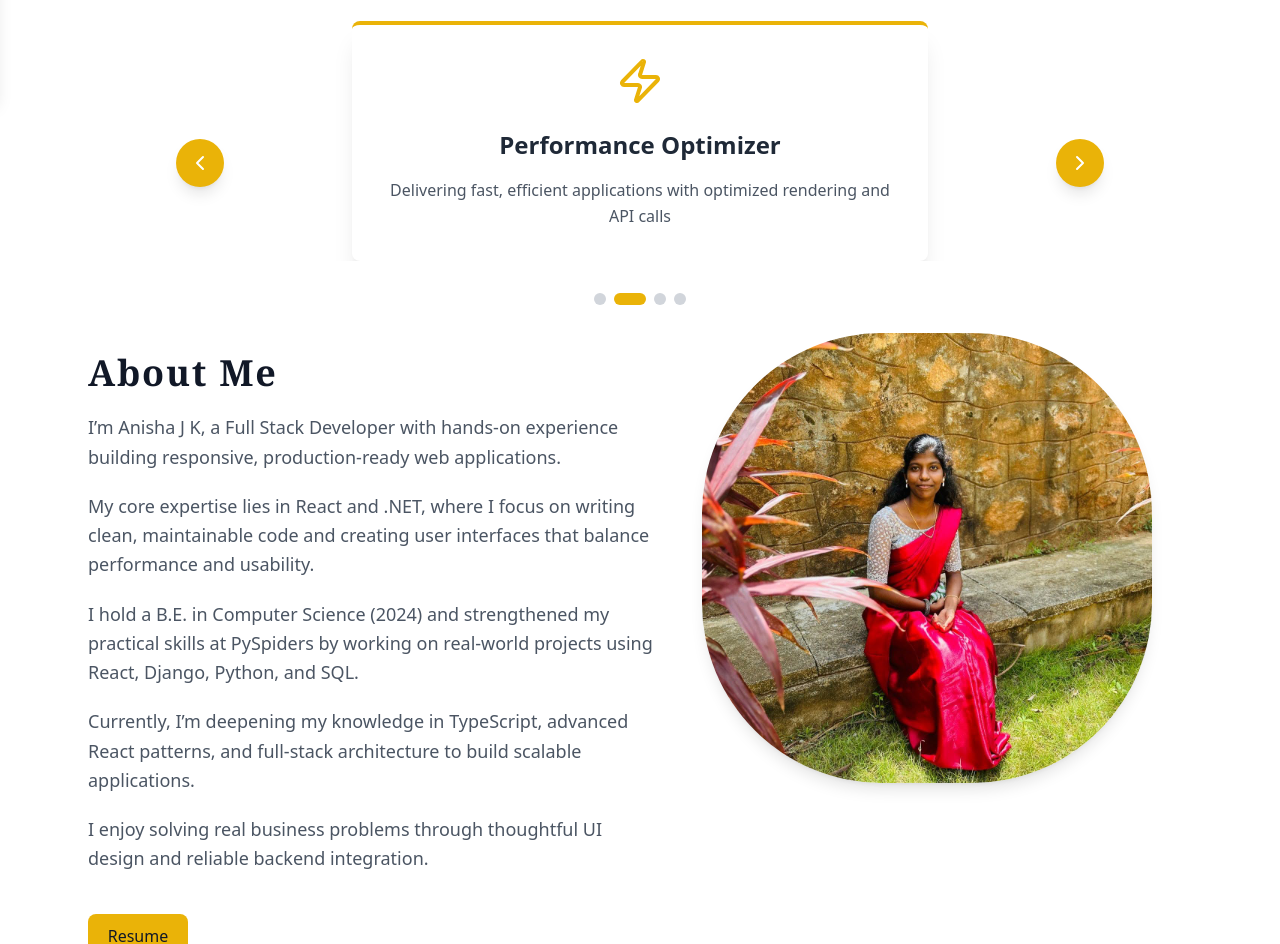
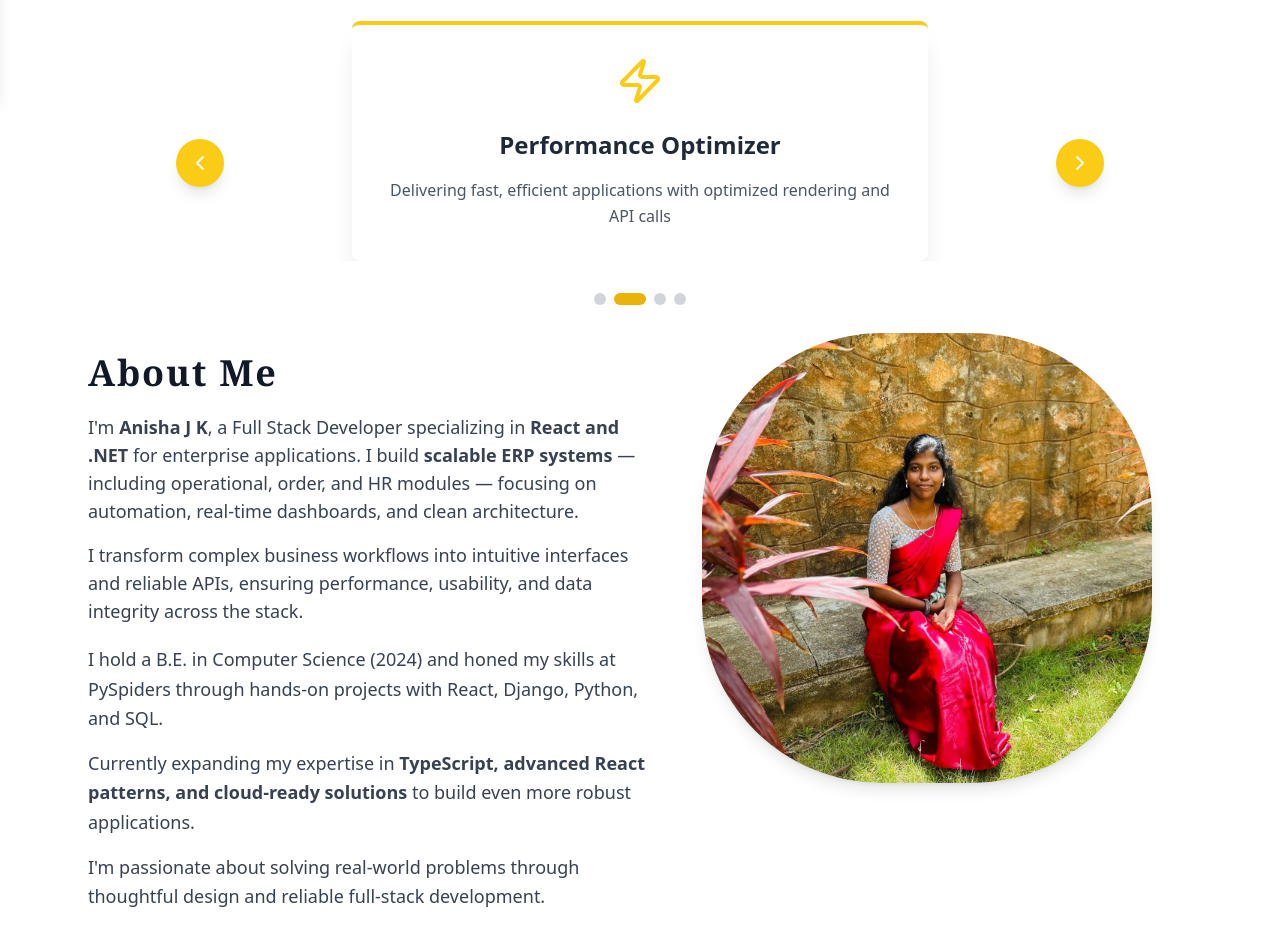
Before and after one commit to Anisha0023/PortfolioV2_react-tailwind, a React (Create React App) app: page / in a window 1280 px wide. Shown: the part 700-1644 px from the top of the page. Built offline with nearby package versions, Linux system fonts and the light colour scheme.

Commit message:
bg color fix

```diff
--- a/public/index.html
+++ b/public/index.html
@@ -12,7 +12,7 @@
       manifest.json provides metadata used when your web app is installed on a
       user's mobile device or desktop. See https://developers.google.com/web/fundamentals/web-app-manifest/
     -->
-    <link rel="manifest" href="%PUBLIC_URL%/manifest.json" />
+    <!-- <link rel="manifest" href="%PUBLIC_URL%/manifest.json" /> -->
     <!--
       Notice the use of %PUBLIC_URL% in the tags above.
       It will be replaced with the URL of the `public` folder during the build.
@@ -22,6 +22,7 @@
       work correctly both with client-side routing and a non-root public URL.
       Learn how to configure a non-root public URL by running `npm run build`.
     -->
+      <link rel="icon" src=""/>
     <title>Anisha | Crafting Scalable & User-Centric Web Apps</title>
   </head>
   <body>
--- a/src/Component/About.js
+++ b/src/Component/About.js
@@ -11,68 +11,77 @@ export default function About() {
 			<div className="w-full flex flex-col lg:flex-row items-center lg:items-start relative justify-around px-4 lg:px-20 gap-10">
 				{/* LEFT CONTENT */}
 				<div className="flex flex-col max-w-xl gap-5 mt-5">
-					<h1 className="font-bold text-4xl font-serif tracking-wider">
+					<h1 className="font-bold text-4xl font-serif tracking-wider dark:slate-50">
 						About Me
 					</h1>
 
-					{/* Always visible */}
-					<p className="text-gray-600 dark:text-white font-inter text-lg leading-relaxed max-w-xl">
-						I’m Anisha J K, a Full Stack Developer with hands-on experience
-						building responsive, production-ready web applications.
-					</p>
+					{/* Always visible - Shorter intro */}
+					<div className="space-y-4">
+						<p className="text-gray-700 dark:text-slate-300 font-inter text-base lg:text-lg leading-relaxed">
+							I'm <strong>Anisha J K</strong>, a Full Stack Developer
+							specializing in <strong>React and .NET</strong> for enterprise
+							applications. I build <strong>scalable ERP systems</strong> —
+							including operational, order, and HR modules — focusing on
+							automation, real-time dashboards, and clean architecture.
+						</p>
 
-					<p className="text-gray-600 dark:text-white font-inter text-lg leading-relaxed max-w-xl">
-						My core expertise lies in React and .NET, where I focus on writing
-						clean, maintainable code and creating user interfaces that balance
-						performance and usability.
-					</p>
+						<p className="text-gray-700 dark:text-slate-300 font-inter text-base lg:text-lg leading-relaxed">
+							I transform complex business workflows into intuitive interfaces
+							and reliable APIs, ensuring performance, usability, and data
+							integrity across the stack.
+						</p>
+					</div>
 
-					{/* Mobile: Read more content */}
+					{/* Expandable content for mobile */}
 					{expanded && (
-						<div className="lg:hidden space-y-5">
-							<p className="text-gray-600 dark:text-white font-inter text-lg leading-relaxed max-w-xl">
-								I hold a B.E. in Computer Science (2024) and strengthened my
-								practical skills at PySpiders by working on real-world projects
-								using React, Django, Python, and SQL.
+						<div className="lg:hidden space-y-4 animate-fadeIn">
+							<p className="text-gray-700 dark:text-slate-300 font-inter text-base leading-relaxed">
+								I hold a B.E. in Computer Science (2024) and honed my skills at
+								PySpiders through hands-on projects with React, Django, Python,
+								and SQL.
 							</p>
 
-							<p className="text-gray-600 dark:text-white font-inter text-lg leading-relaxed max-w-xl">
-								Currently, I’m deepening my knowledge in TypeScript, advanced
-								React patterns, and full-stack architecture to build scalable
-								applications.
+							<p className="text-gray-700 dark:text-slate-300 font-inter text-base leading-relaxed">
+								Currently expanding my expertise in{' '}
+								<strong>
+									TypeScript, advanced React patterns, and cloud-ready solutions
+								</strong>{' '}
+								to build even more robust applications.
 							</p>
 
-							<p className="text-gray-600 dark:text-white font-inter text-lg leading-relaxed max-w-xl">
-								I enjoy solving real business problems through thoughtful UI
-								design and reliable backend integration.
+							<p className="text-gray-700 dark:text-slate-300 font-inter text-base leading-relaxed">
+								I'm passionate about solving real-world problems through
+								thoughtful design and reliable full-stack development.
 							</p>
 						</div>
 					)}
 
 					{/* Desktop: Always visible */}
-					<div className="hidden lg:block space-y-5">
-						<p className="text-gray-600 dark:text-white font-inter text-lg leading-relaxed max-w-xl">
-							I hold a B.E. in Computer Science (2024) and strengthened my
-							practical skills at PySpiders by working on real-world projects
-							using React, Django, Python, and SQL.
+					<div className="hidden lg:block space-y-4">
+						<p className="text-gray-700 dark:text-slate-300 font-inter text-lg leading-relaxed">
+							I hold a B.E. in Computer Science (2024) and honed my skills at
+							PySpiders through hands-on projects with React, Django, Python,
+							and SQL.
 						</p>
 
-						<p className="text-gray-600 dark:text-white font-inter text-lg leading-relaxed max-w-xl">
-							Currently, I’m deepening my knowledge in TypeScript, advanced
-							React patterns, and full-stack architecture to build scalable
-							applications.
+						<p className="text-gray-700 dark:text-slate-300 font-inter text-lg leading-relaxed">
+							Currently expanding my expertise in{' '}
+							<strong>
+								TypeScript, advanced React patterns, and cloud-ready solutions
+							</strong>{' '}
+							to build even more robust applications.
 						</p>
 
-						<p className="text-gray-600 dark:text-white font-inter text-lg leading-relaxed max-w-xl">
-							I enjoy solving real business problems through thoughtful UI
-							design and reliable backend integration.
+						<p className="text-gray-700 dark:text-slate-300 font-inter text-lg leading-relaxed">
+							I'm passionate about solving real-world problems through
+							thoughtful design and reliable full-stack development.
 						</p>
 					</div>
 
 					<button
 						onClick={() => setExpanded(!expanded)}
 						className="lg:hidden font-semibold self-start">
-						<span className="flex items-center gap-1">
+						<span className="flex items-center gap-1 text-gray-400 dark:text-slate-400">
 							{expanded ? 'Read less' : 'Read more'}
 							<ChevronDown
 								className={`transition-transform duration-300 ${
@@ -88,7 +97,7 @@ export default function About() {
 							href={resume}
 							target="_blank"
 							rel="noopener noreferrer"
-							className="btn-default dark:text-black flex items-center gap-2 justify-center bg-yellow-500 border-none">
+							className="btn-default dark:text-black flex items-center gap-2 justify-center bg-yellow-400 border-none">
 							Resume
 						</a>
 					</div>
--- a/src/Component/Home.js
+++ b/src/Component/Home.js
@@ -1,5 +1,4 @@
 import { FaGithub, FaLinkedin } from 'react-icons/fa6';
-import { RiTodoLine } from 'react-icons/ri';
 import About from './About';
 import Projects from './Projects';
 import Experience from './Experience';
@@ -15,6 +14,7 @@ import {
 	ChevronLeft,
 	ChevronRight,
 } from 'lucide-react';
+
 function Home() {
 	const [currentSlide, setCurrentSlide] = useState(0);
 
@@ -64,39 +64,37 @@ function Home() {
 	}, []);
 	return (
 		<>
-			<div
-				data-aos="fade-bottom"
-				className="w-full flex flex-col lg:flex-row items-start justify-between px-8 mt-20 gap-10">
+			<div className="w-full flex flex-col lg:flex-row items-start justify-between px-8 mt-20 gap-10">
 				<div className="max-w-xl flex flex-col gap-5">
 					<h3 className="text-yellow-500 text-xl font-semibold tracking-wider">
 						FULL STACK DEVELOPER
 					</h3>
 
-					<h1 className="font-serif text-4xl font-bold leading-tight">
+					<h1 className="font-serif slate-50 text-4xl font-bold leading-tight">
 						Hello, I'm Anisha J K
 					</h1>
 
-					<p className="text-gray-600 dark:text-white font-inter text-lg leading-relaxed">
+					<p className="text-gray-600 dark:text-slate-300 font-inter text-lg leading-relaxed">
 						Specialized in building modern React frontends backed by robust .NET
 						APIs, delivering clean architecture and intuitive user experiences.
 					</p>
-					<p className="mt-6 text-sm text-gray-500 max-w-lg">
+					<p className="mt-6 text-gray-500 text-sm dark:text-slate-400 max-w-lg">
 						Currently working on scalable React and .NET applications in a
 						production environment.
 					</p>
 
 					<div className="flex flex-wrap gap-4 mt-5">
-						<a
+						{/* <a
 							className="btn-default flex items-center gap-2 justify-center"
 							target="blank">
 							Projects <RiTodoLine />
-						</a>
+						</a> */}
 
 						<a
 							href="https://www.linkedin.com/in/anisha-j-k-profile"
 							className="btn-default flex items-center gap-2 justify-center"
 							target="blank">
-							LinkedIn <FaLinkedin />
+							LinkedIn <FaLinkedin color="blue" />
 						</a>
 
 						<a
@@ -133,8 +131,8 @@ function Home() {
 								<div
 									key={index}
 									className="w-full flex-shrink-0 px-4">
-									<div className="bg-white dark:bg-gray-800 rounded-lg p-8 shadow-xl border-t-4 border-yellow-500 text-center max-w-xl mx-auto">
-										<div className="text-yellow-500 mb-6 flex justify-center">
+									<div className="bg-white dark:bg-slate-800 rounded-lg p-8 shadow-xl border-t-4 border-yellow-400 text-center max-w-xl mx-auto">
+										<div className="text-yellow-400 mb-6 flex justify-center">
 											{highlight.icon}
 										</div>
 										<h3 className="text-2xl font-bold mb-4 text-gray-800 dark:text-white">
@@ -152,12 +150,12 @@ function Home() {
 					{/* Navigation Buttons */}
 					<button
 						onClick={prevSlide}
-						className="absolute left-0 top-1/2 -translate-y-1/2 -translate-x-4 bg-yellow-500 hover:bg-yellow-600 text-white p-3 rounded-full shadow-lg transition-all duration-300">
+						className="absolute left-0 top-1/2 -translate-y-1/2 -translate-x-4 bg-yellow-400 hover:bg-yellow-500 text-slate-50 p-3 rounded-full shadow-lg transition-all duration-300">
 						<ChevronLeft className="w-6 h-6" />
 					</button>
 					<button
 						onClick={nextSlide}
-						className="absolute right-0 top-1/2 -translate-y-1/2 translate-x-4 bg-yellow-500 hover:bg-yellow-600 text-white p-3 rounded-full shadow-lg transition-all duration-300">
+						className="absolute right-0 top-1/2 -translate-y-1/2 translate-x-4 bg-yellow-400 hover:bg-yellow-500 text-slate-50 p-3 rounded-full shadow-lg transition-all duration-300">
 						<ChevronRight className="w-6 h-6" />
 					</button>
 					<div className="flex justify-center gap-2 mt-8">
--- a/src/Component/Sidebar.js
+++ b/src/Component/Sidebar.js
@@ -19,8 +19,8 @@ function Sidebar() {
 			{/* DeskTop View */}
 			<nav
 				className="hidden md:flex w-full items-center py-5 px-20 gap-10
-				bg-yellow-500/70
-				text-black dark:text-gray-100
+
+				text-black dark:text-slate-50
 				font-medium transition-colors sticky top-0 z-50 backdrop-filter backdrop-blur-[20px]">
 				<span className="font-bold text-xl"></span>
 
@@ -29,7 +29,7 @@ function Sidebar() {
 						<a
 							key={item.name}
 							href={item.link}
-							className="hover:text-black/70 dark:hover:text-yellow-400 transition">
+							className="hover:text-black/70 transition">
 							{item.name}
 						</a>
 					))}
--- a/src/index.css
+++ b/src/index.css
@@ -9,7 +9,7 @@
 
 }
 .dark .btn-default{
-  @apply bg-yellow-500 text-black;
+  @apply bg-yellow-400 text-black;
 }
 
 .particles-container {
@@ -20,7 +20,7 @@
 body {
   @apply
   bg-white
-  dark:bg-[#23272F]
+  dark:bg-[#0F172A]
   text-gray-900
   dark:text-gray-100
   transition-colors
--- a/tailwind.config.js
+++ b/tailwind.config.js
@@ -1,11 +1,9 @@
 /** @type {import('tailwindcss').Config} */
 module.exports = {
-  darkMode:'class',
-  content: [
-    "./src/**/*.{js,jsx,ts,tsx}",
-  ],
-  theme: {
-    extend: {},
-  },
-  plugins: [],
-}
+	darkMode: 'class',
+	content: ['./src/**/*.{js,jsx,ts,tsx}'],
+	theme: {
+		extend: {},
+	},
+	plugins: [],
+};
```
Also changed, not shown: src/Component/Contact.js (+37 -6 lines), src/Component/Projects.js (+6 -6 lines), public/logo192.png (deleted), public/logo512.png (deleted), public/manifest.json.
